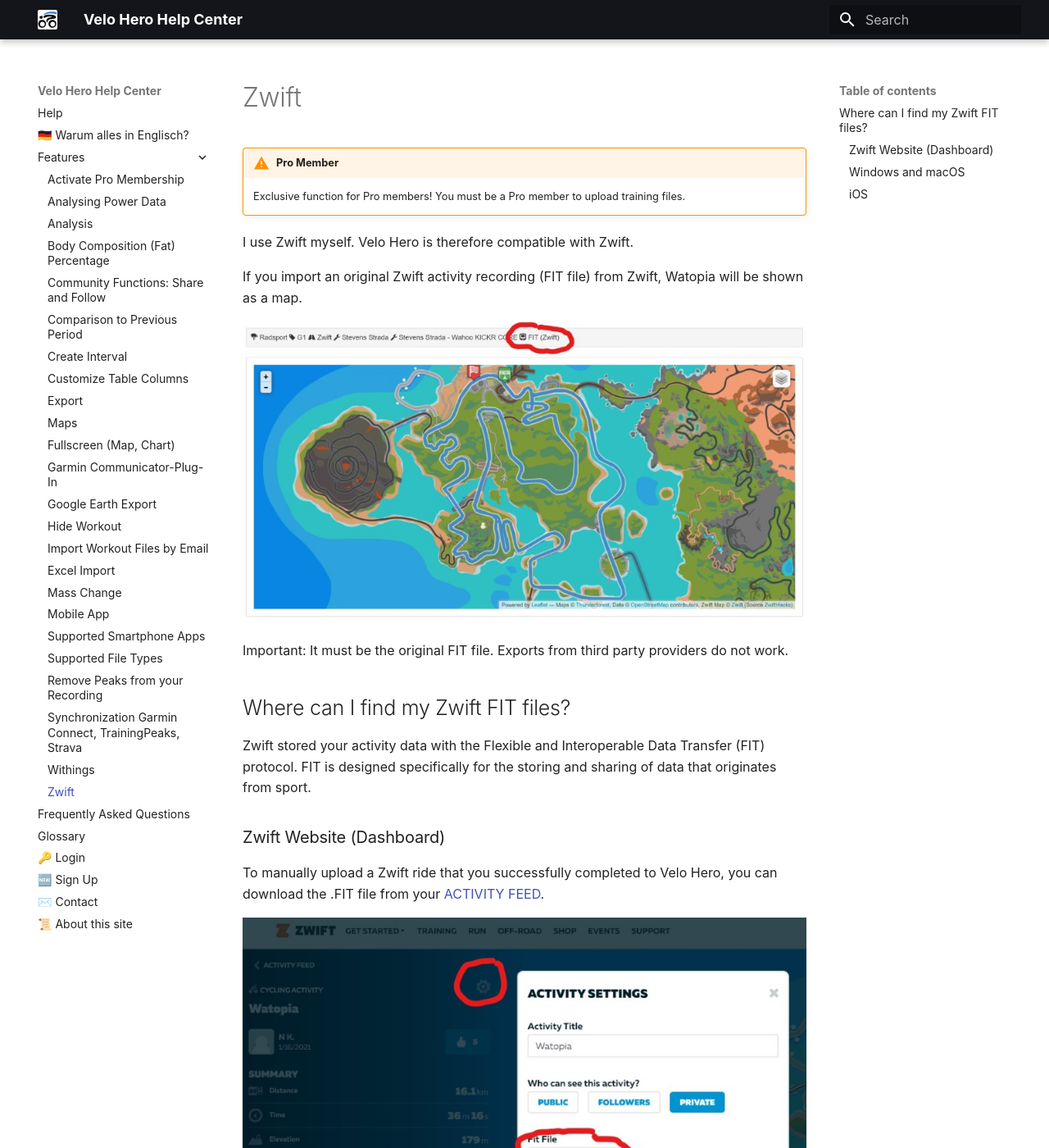
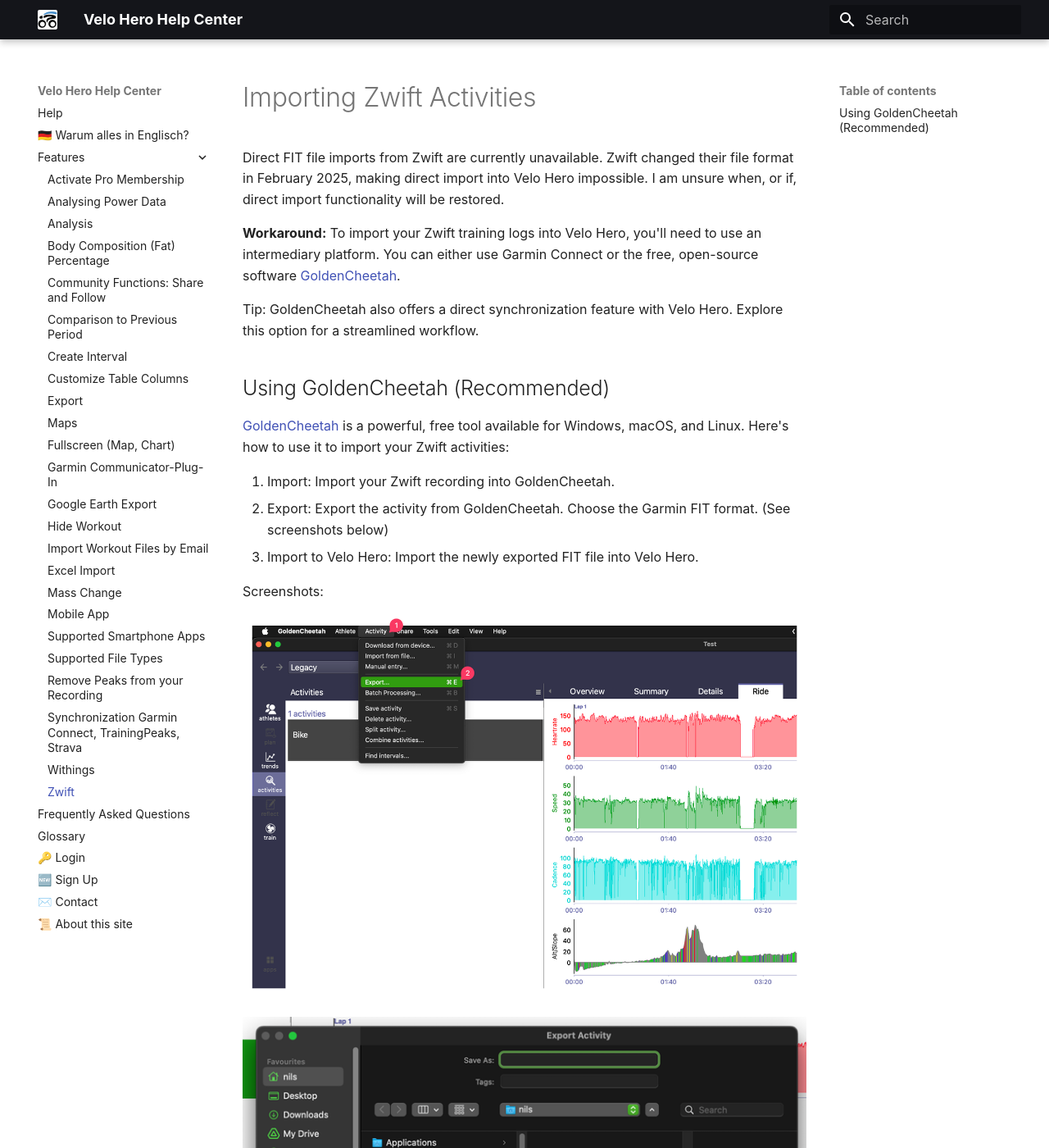
Before and after one commit to velohero-com/help, an MkDocs documentation site: the page built from docs/zwift.md, in a window 1280 px wide and 1400 px high. Shown: the whole window at 82% size. Built offline with MkDocs 1.6.1 and Material for MkDocs 9.7.7, drawn with Linux system fonts in a browser that asks for light colours; some of the changed text lies outside the part shown.

Commit message:
farewell zwift

```diff
--- a/docs/zwift.md
+++ b/docs/zwift.md
@@ -1,41 +1,26 @@
-# Zwift
+# Importing Zwift Activities
 
-!!! warning "Pro Member"
-    Exclusive function for Pro members! You must be a Pro member to upload training files.
+Direct FIT file imports from Zwift are currently unavailable.
+Zwift changed their file format in February 2025, making direct import into Velo Hero impossible.
+I am unsure when, or if, direct import functionality will be restored.
 
-I use Zwift myself. Velo Hero is therefore compatible with Zwift.
+**Workaround:**
+To import your Zwift training logs into Velo Hero, you'll need to use an intermediary platform.
+You can either use Garmin Connect or the free, open-source software [GoldenCheetah](https://www.goldencheetah.org/).
 
-If you import an original Zwift activity recording (FIT file) from Zwift, Watopia will be shown as a map.
+Tip: GoldenCheetah also offers a direct synchronization feature with Velo Hero. Explore this option for a streamlined workflow.
 
-![Screenshot Zwift Map](img/zwift_map.jpg)
+## Using GoldenCheetah (Recommended)
 
-Important: It must be the original FIT file. Exports from third party providers do not work.
+[GoldenCheetah](https://www.goldencheetah.org/) is a powerful, free tool available for Windows, macOS, and Linux.
+Here's how to use it to import your Zwift activities:
 
-## Where can I find my Zwift FIT files?
+1. Import: Import your Zwift recording into GoldenCheetah.
+1. Export: Export the activity from GoldenCheetah. Choose the Garmin FIT format. (See screenshots below)
+1. Import to Velo Hero: Import the newly exported FIT file into Velo Hero.
 
-Zwift stored your activity data with the Flexible and Interoperable Data Transfer (FIT) protocol.
-FIT is designed specifically for the storing and sharing of data that originates from sport.
+Screenshots:
 
-### Zwift Website (Dashboard)
+![Screenshot: GoldenCheetah Export](./img/gc-export.png)
 
-To manually upload a Zwift ride that you successfully completed to Velo Hero,
-you can download the .FIT file from your [ACTIVITY FEED](https://www.zwift.com/feed).
-
-![Screenshot: Zwift Dashboard FIT Download](img/zwift_fit_file_download.jpg)
-
-### Windows and macOS
-
-Your .FIT file is automatically saved every 10 minutes in the `\Documents\Zwift\Activities` folder on your computer.
-
-* Windows: `C:\Users\<YOUR-USERNAME>\Documents\Zwift\Activities`
-* macOS: `Macintosh HD/Users/<YOUR-USERNAME>/Documents/Zwift/Activities`
-
-### iOS
-
-If you're riding on iOS, here’s how to reach your .FIT file:
-
-* Starting up the Zwift Application.
-* Tapping on the 'Zwift' Logo 3 times.
-* This will open up a browser, allowing you to choose your file (log or .FIT) and then email them to whomever you'd like, yourself included.
-
-Source: <https://www.zwift.com/news/4617-zwift-how-to-accessing-your-ride-data-from-anywhere>
+![Screenshot: GoldenCheetah Export](./img/gc-export-fit.png)
--- /dev/null
+++ b/requirements.txt
@@ -0,0 +1,5 @@
+# Python packages
+mkdocs==1.6.1
+mkdocs-material==9.5.45
+mkdocs-minify-plugin==0.8.0
+# EOF
```
Also changed, not shown: README.md (+24 -9 lines), docs/faq.md (+1 -13 lines), docs/index.md (+2 -2 lines), docs/maps.md (+0 -11 lines), docs/img/gc-export-fit.png (added), docs/img/gc-export.png (added), 2 other files.
